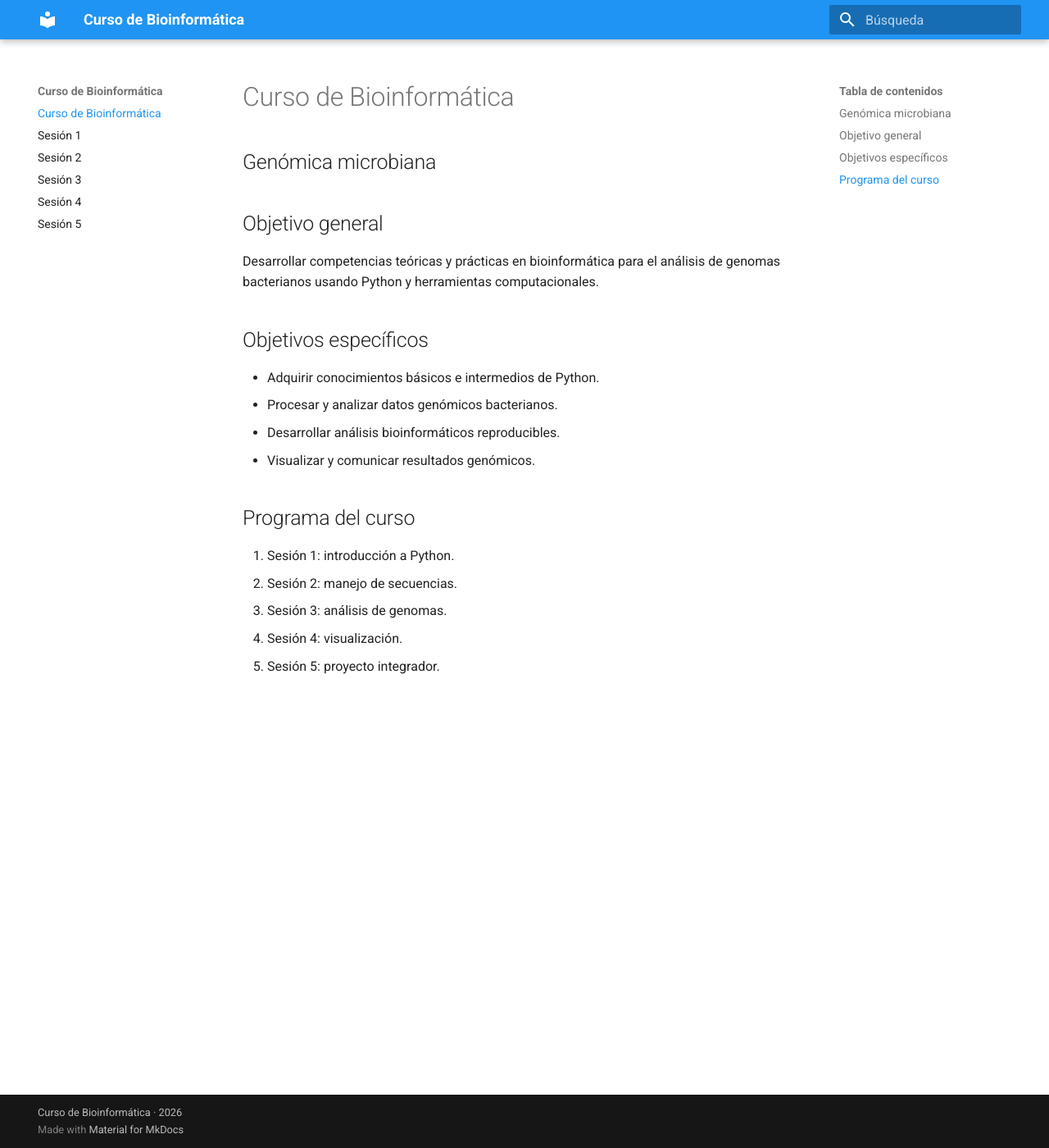
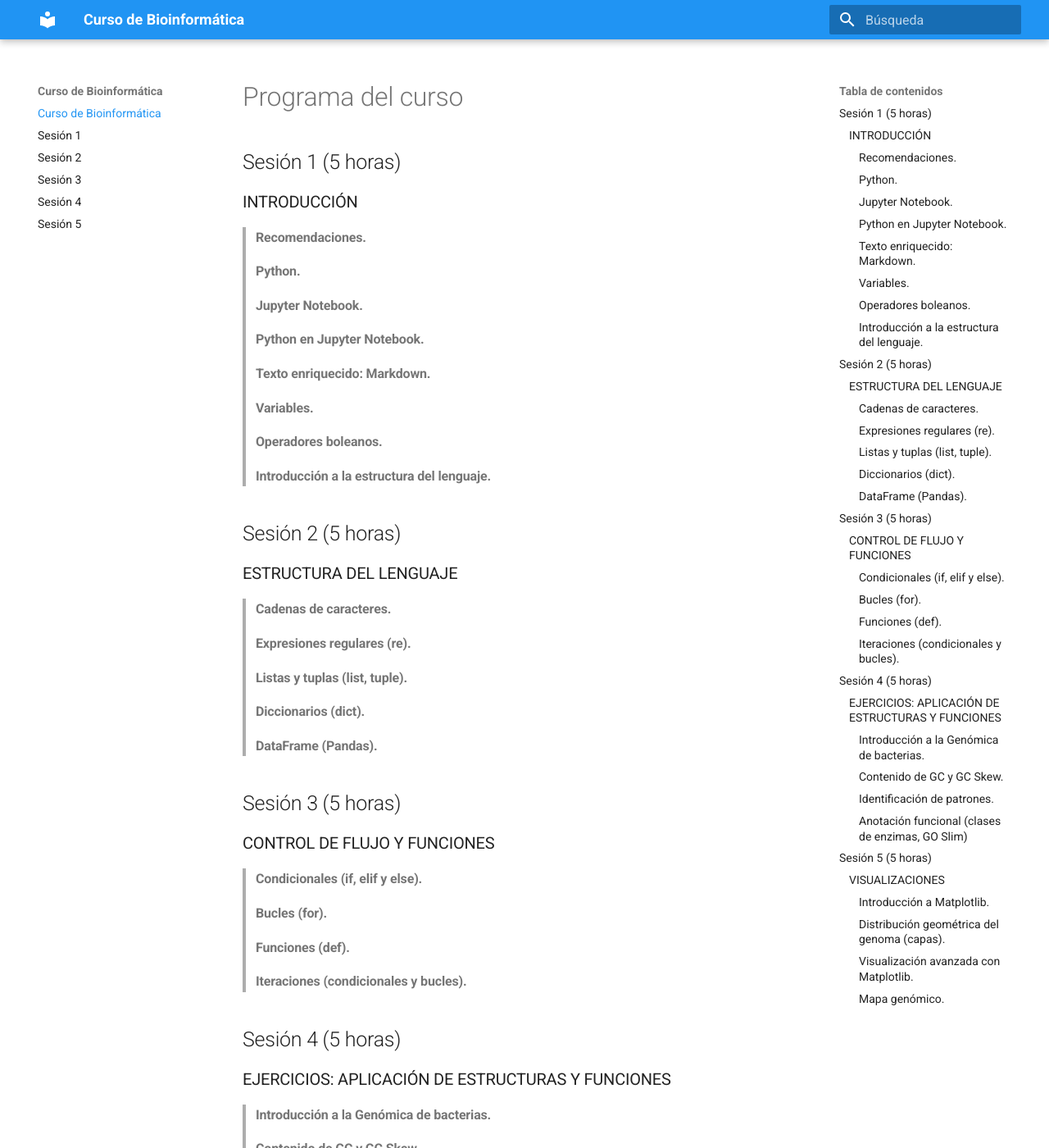
Before and after one commit to eduardo1011/curso26, an MkDocs documentation site: the page built from docs/index.md, in a window 1280 px wide and 1400 px high. Shown: the whole window at 82% size. Built offline with MkDocs 1.6.1 and Material for MkDocs 9.7.7, drawn with Linux system fonts in a browser that asks for light colours; some of the changed text lies outside the part shown.

Commit message:
Revise course program and session details

```diff
--- a/docs/index.md
+++ b/docs/index.md
@@ -1,24 +1,41 @@
-# Curso de Bioinformática
+# Programa del curso
 
-## Genómica microbiana
+## Sesión 1 (5 horas)
+### INTRODUCCIÓN
+> #### Recomendaciones.
+> #### Python.
+> #### Jupyter Notebook.
+> #### Python en Jupyter Notebook.
+> #### Texto enriquecido: Markdown.
+> #### Variables.
+> #### Operadores boleanos.
+> #### Introducción a la estructura del lenguaje.
 
-## Objetivo general
+## Sesión 2 (5 horas)
+### ESTRUCTURA DEL LENGUAJE
+> #### Cadenas de caracteres.
+> #### Expresiones regulares (re).
+> #### Listas y tuplas (list, tuple).
+> #### Diccionarios (dict).
+> #### DataFrame (Pandas).
 
-Desarrollar competencias teóricas y prácticas en bioinformática para
-el análisis de genomas bacterianos usando Python y herramientas
-computacionales.
+## Sesión 3 (5 horas)
+### CONTROL DE FLUJO Y FUNCIONES
+> #### Condicionales (if, elif y else).
+> #### Bucles (for).
+> #### Funciones (def).
+> #### Iteraciones (condicionales y bucles).
 
-## Objetivos específicos
+## Sesión 4 (5 horas)
+### EJERCICIOS: APLICACIÓN DE ESTRUCTURAS Y FUNCIONES
+> #### Introducción a la Genómica de bacterias.
+> #### Contenido de GC y GC Skew.
+> #### Identificación de patrones.
+> #### Anotación funcional (clases de enzimas, GO Slim)
 
-- Adquirir conocimientos básicos e intermedios de Python.
-- Procesar y analizar datos genómicos bacterianos.
-- Desarrollar análisis bioinformáticos reproducibles.
-- Visualizar y comunicar resultados genómicos.
-
-## Programa del curso
-
-1. Sesión 1: introducción a Python.
-2. Sesión 2: manejo de secuencias.
-3. Sesión 3: análisis de genomas.
-4. Sesión 4: visualización.
-5. Sesión 5: proyecto integrador.
+## Sesión 5 (5 horas)
+### VISUALIZACIONES
+> #### Introducción a Matplotlib.
+> #### Distribución geométrica del genoma (capas).
+> #### Visualización avanzada con Matplotlib.
+> #### Mapa genómico.
```
